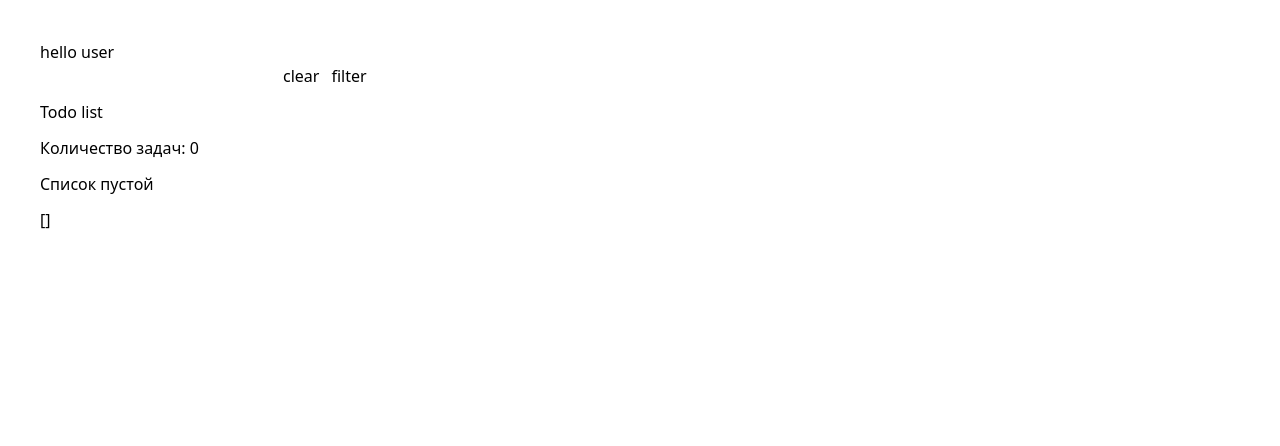
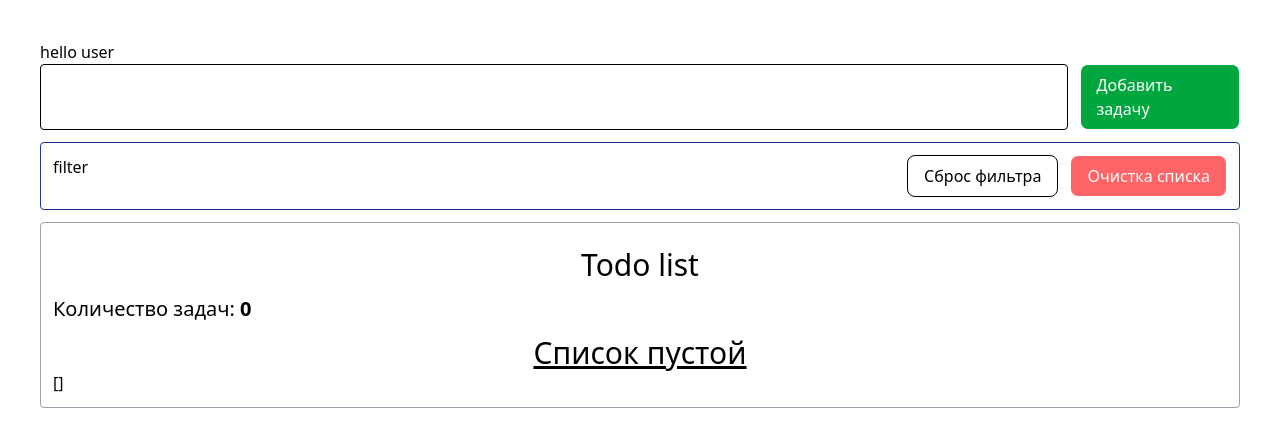
Before and after one commit to evghn/vue-start, a Vue app: page / in a window 1280 px wide. Shown: the top 446 px of the page. Built offline with nearby package versions, Linux system fonts and the light colour scheme.

Commit message:
установка стилей

```diff
--- a/src/App.vue
+++ b/src/App.vue
@@ -14,14 +14,11 @@ const dataList = computed(() =>
     : _dataList.value
 )
 
-const handleClick = () => {
+const clearTasks = () => {
   _dataList.value = []
 }
 
-
-const keyDown = () => {
-  // if (e.key == "Enter") {
-  // data.value = e.target.value
+const addTask = () => {
   _dataList.value.push({
     id: Date.now(),
     value: data.value,
@@ -29,11 +26,6 @@ const keyDown = () => {
   })
   console.log(data.value);
   data.value = "";
-
-
-  // data.value = ""
-  // }
-
 }
 
 
@@ -55,17 +47,28 @@ watch(_dataList.value,
     {{ hello }}
     <div class="flex flex-col gap-3">
 
-      <div class="flex gap-3">
-        <input type="text" v-model.number="data" @keydown.enter="keyDown">
-        <a href="" @click.prevent="handleClick">clear</a>
-        <a href="" @click.prevent="filter = !filter">filter</a>
-
+      <div class="flex gap-3 justify-between">
+        <input class="border px-4 text-2xl rounded w-[90%] active:border  active:border-gray-200" type="text"
+          v-model.number="data" @keydown.enter="addTask">
+        <a class="border px-4 py-2 rounded-lg bg-green-600   text-white min-w-40 tetx-center" href=""
+          @click.prevent="addTask">Добавить
+          задачу</a>
+      </div>
+      <div class="flex gap-3 justify-between border-blue-900 border p-3 rounded">
+        <div><a href="" @click.prevent="filter = !filter">filter</a></div>
+        <div class="flex gap-3 justify-between">
+          <a class="border px-4 py-2 rounded-lg" href="" @click.prevent="handleClick">Сброс фильтра</a>
+          <a class="border px-4 py-2 rounded-lg bg-red-400 text-white" href="" @click.prevent="clearTasks">Очистка
+            списка</a>
+        </div>
       </div>
 
-      <div>Todo list</div>
-      <div>Количество задач: {{ count }}</div>
+      <div class="border-gray-400 border rounded p-3">
+        <div class="text-3xl text-center py-3">Todo list</div>
+
+        <div class="text-xl mb-2">Количество задач: <span class="font-bold">{{ count }}</span></div>
         <ul v-if="dataList.length" class="flex flex-col gap-2">
-        <li v-for="(item, key) in dataList" :key="key">
+          <li v-for="(item, key) in dataList" :key="key" class="text-lg">
             <div class="flex  w-full justify-between border border-blue-200 px-3 py-2 rounded">
               <div>
                 {{ item.value }}
@@ -77,9 +80,11 @@ watch(_dataList.value,
 
           </li>
         </ul>
-      <div v-show="!dataList.length">Список пустой</div>
+        <div v-show="!dataList.length" class="mt-3 text-3xl text-center text-decoration-line: underline">Список пустой
+        </div>
 
         {{ dataList }}
+      </div>
     </div>
   </div>
 </template>
```
Lines whose indentation alone changed are shown as unchanged.
